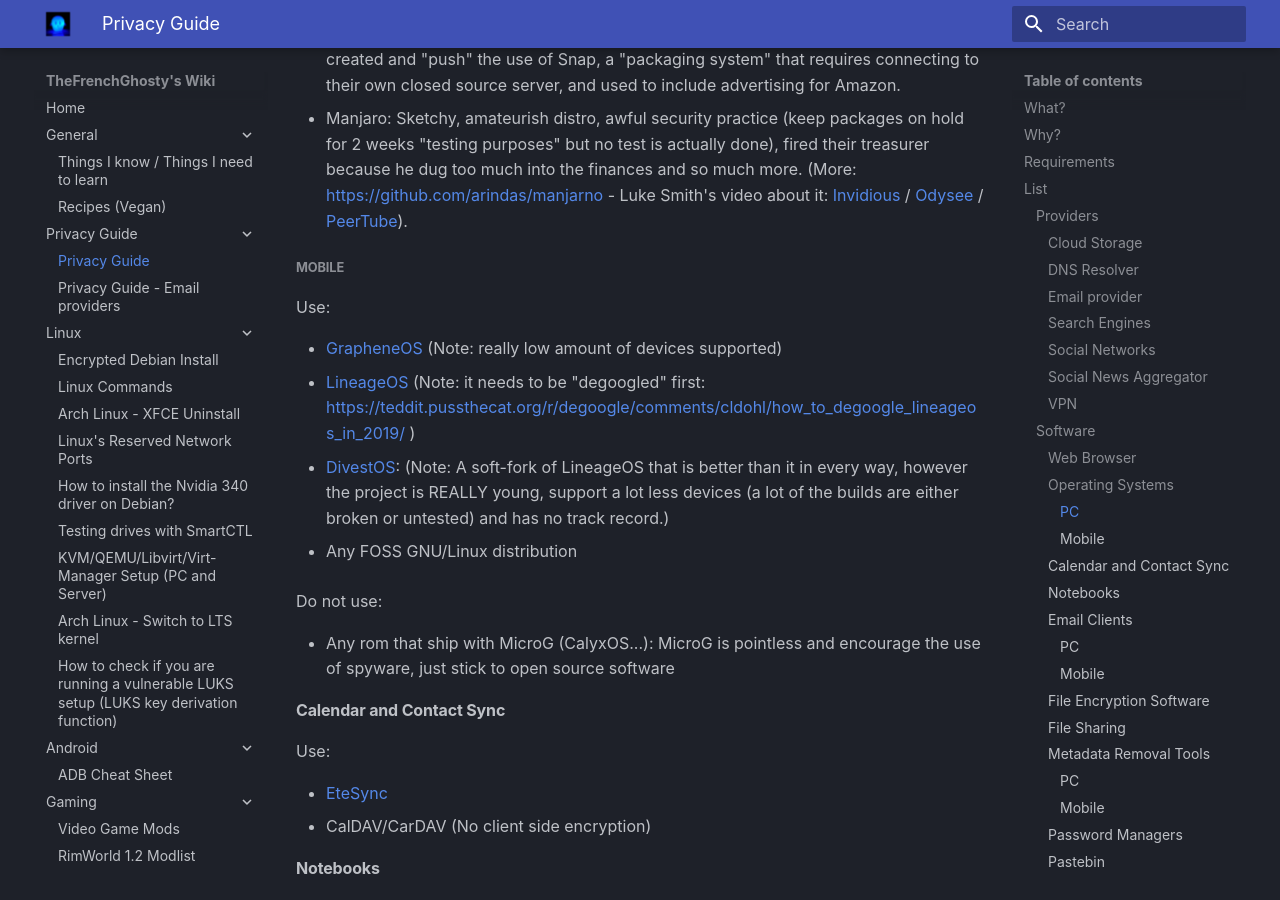
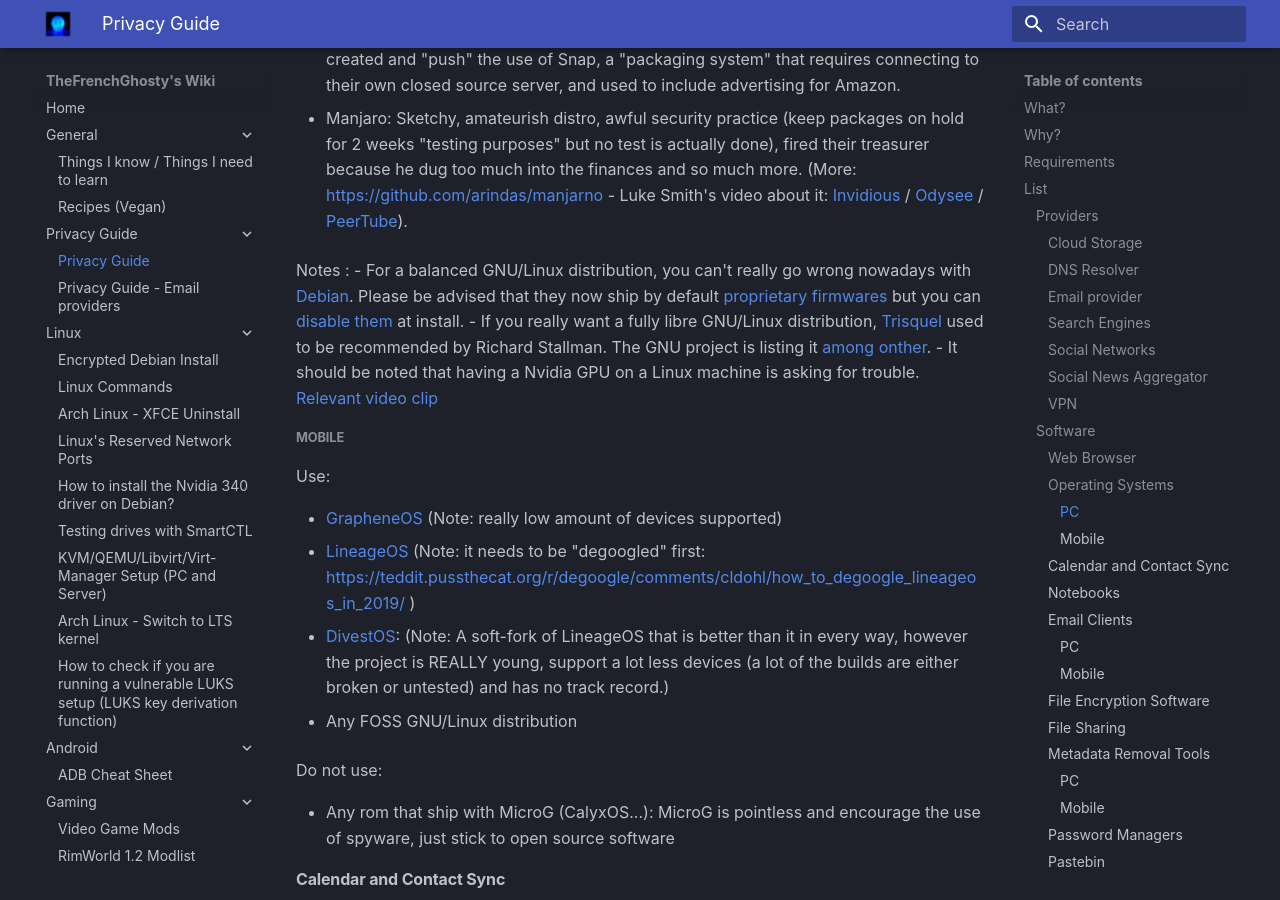
Before and after one commit to TheFrenchGhosty/wiki.thefrenchghosty.me, an MkDocs documentation site: the page built from docs/privacy-guide/privacy-guide.md, in a window 1280 px wide and 900 px high, scrolled down 5494 px. Built offline with MkDocs 1.6.1 and Material for MkDocs 9.7.7, drawn with Linux system fonts in a browser that asks for light colours.

Commit message:
Update privacy-guide.md
Added some linux info

```diff
--- a/docs/privacy-guide/privacy-guide.md
+++ b/docs/privacy-guide/privacy-guide.md
@@ -177,6 +177,11 @@
 
 - Manjaro: Sketchy, amateurish distro, awful security practice (keep packages on hold for 2 weeks "testing purposes" but no test is actually done), fired their treasurer because he dug too much into the finances and so much more. (More: https://github.com/arindas/manjarno - Luke Smith's video about it: [Invidious](https://redirect.invidious.io/watch?v=mL9ztTzrY6Y) / [Odysee](https://odysee.com/@Luke:7/linux-is-getting-worse-for-normal:b) / [PeerTube](https://videos.lukesmith.xyz/w/mpJadfxyJWLdqzGthURZsf)).
 
+Notes :
+- For a balanced GNU/Linux distribution, you can't really go wrong nowadays with [Debian](https://www.debian.org/). Please be advised that they now ship by default [proprietary firmwares](https://lists.debian.org/debian-devel-announce/2022/03/msg00008.html) but you can [disable them](https://forums.debian.net/viewtopic.php?t=154837) at install.
+- If you really want a fully libre GNU/Linux distribution, [Trisquel](https://trisquel.info) used to be recommended by Richard Stallman. The GNU project is listing it [among onther](https://www.gnu.org/distros/free-distros.html).
+- It should be noted that having a Nvidia GPU on a Linux machine is asking for trouble. [Relevant video clip](https://piped.video/watch?v=OF_5EKNX0Eg)
+
 #### Mobile
 
 Use:
```
